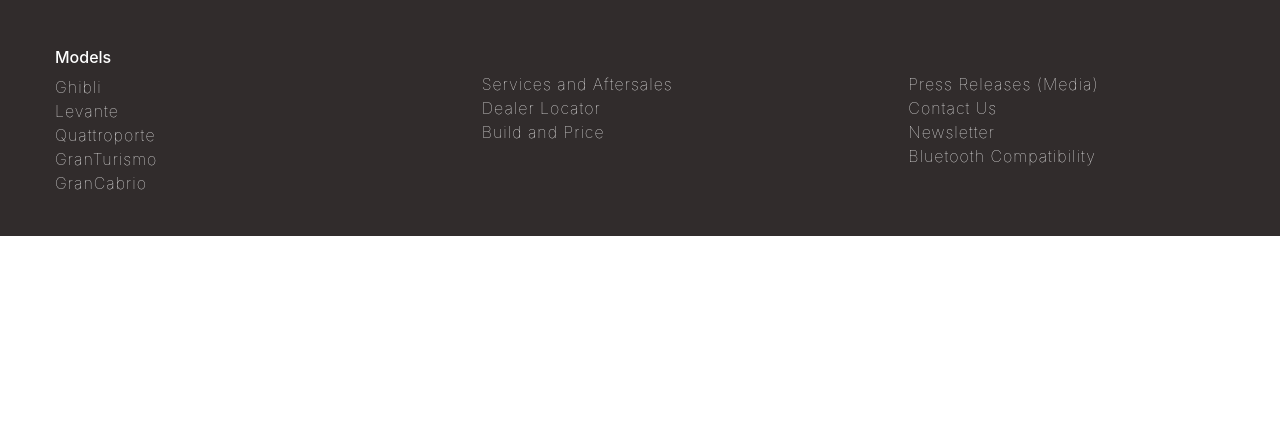
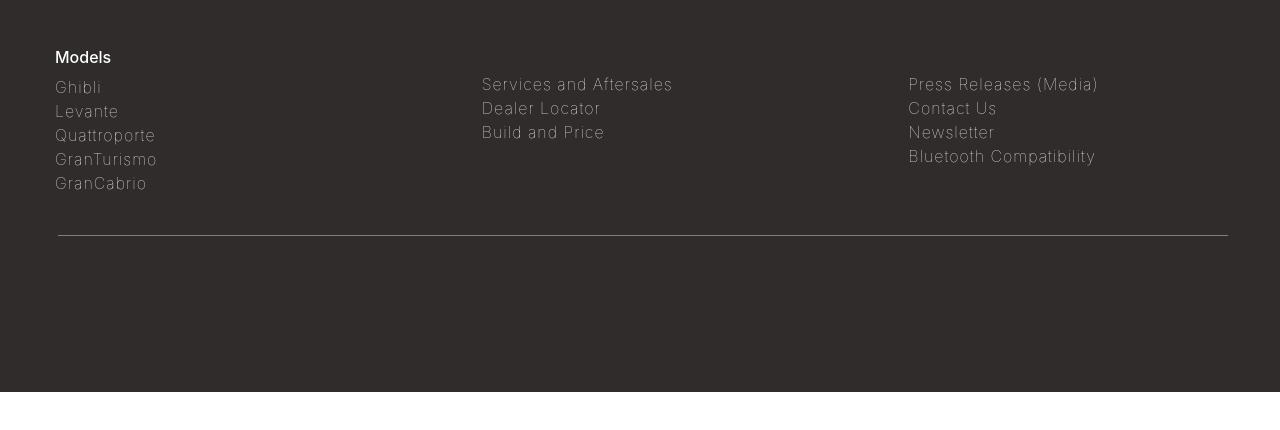
Before and after one commit to Nazrah-Shera/MY-PORTFOLIO, a plain HTML site: page portfolio_footer.html in a window 1280 px wide. Drawn offline with nearby package versions, Linux system fonts and the light colour scheme.

Commit message:
commit done git add -A!

```diff
--- a/portfolio_footer.html
+++ b/portfolio_footer.html
@@ -53,6 +53,10 @@
 
 </div>
 
+<div class="container mx-5">
+    <svg height="" width="1170" style="margin-left: -20px;">
+        <line x1="0" y1="0" x2="1170" y2="0" style="stroke:rgba(241, 234, 234, 0.425);stroke-width:2" /></svg>
+</div>
 
 <div class="container" style="border-top: white;border-radius: 3px;">
 <div class="row" style="border-top: white;border-radius: 3px;">
```
